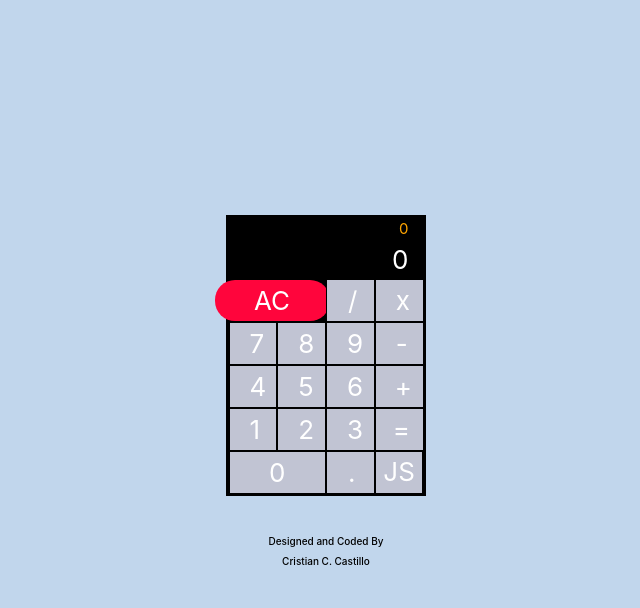
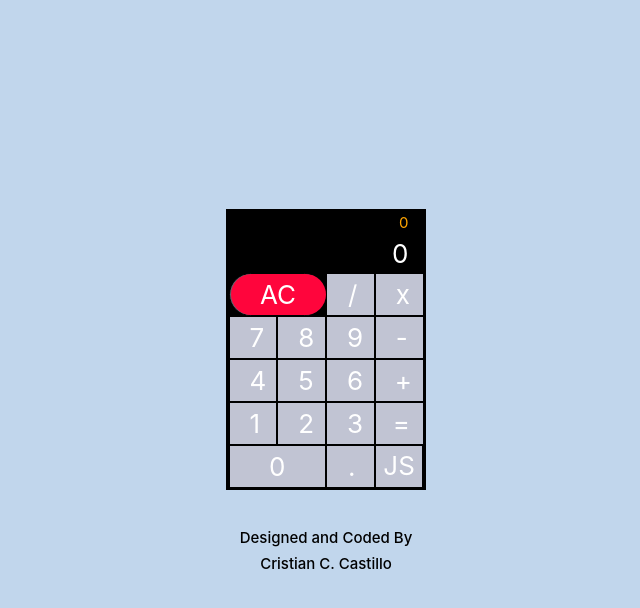
Before and after one commit to Cristian-Castillo/My-JavaScript-Calculator-Project, a React (Create React App) app: page / in a window 1280 px wide. In both pictures the pointer is over the button "AC". Shown: the top 608 px of the page, without its empty margins (314-954 px from the left). Built offline with nearby package versions, Linux system fonts and the light colour scheme.

Commit message:
updated style to ac button

```diff
--- a/src/components/ContainerStyle.css
+++ b/src/components/ContainerStyle.css
@@ -57,14 +57,13 @@ button{
 
 .ac-style:hover{
   background-color:rgb(255, 5, 60) !important;
-  width:115px;
-  margin-left:-30px;
-  border-radius:20px;
+  width:95px;
+  margin-left:-14px;
 }
 
 .ac-div:hover{
-  background-color:black;
-  border-radius:24px;
+  background-color:#636571 !important;
+  border-radius:25px;
   outline:0;
 }
 
@@ -242,7 +241,7 @@ button{
 
 .authorStyle{
   color:black;
-  font-size:10px;
+  font-size:15px;
   border-left:none;
   border-right:none;
   border-bottom:none;
```
